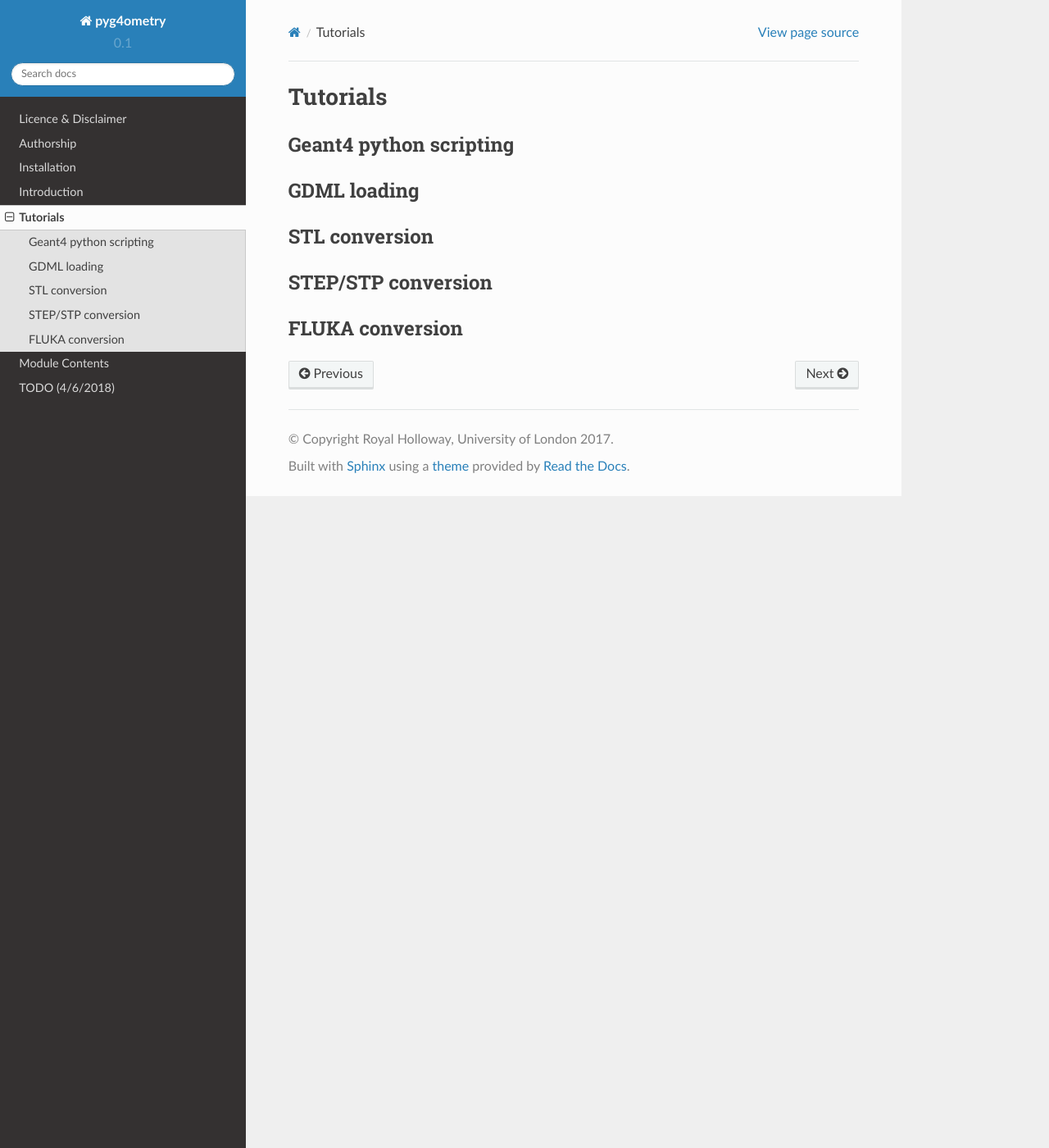
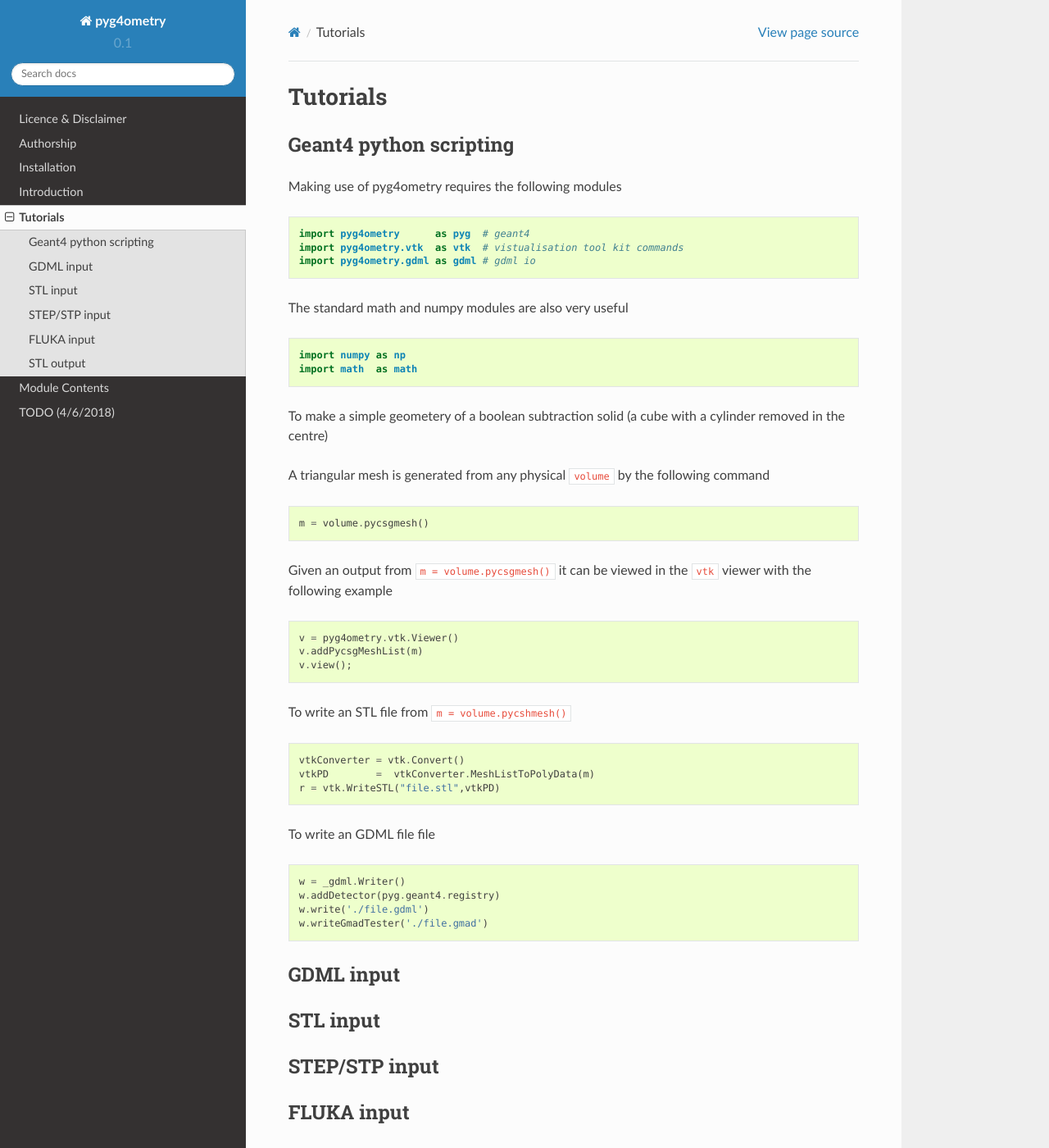
Before and after one commit to g4edge/pyg4ometry, a Sphinx documentation site: the page built from pyg4ometry/docs/source/tutorials.rst, in a window 1280 px wide and 1400 px high. Shown: the whole window at 82% size. Built offline with Sphinx 7.4.7 and the Read the Docs theme 2.0.0, drawn with Linux system fonts in a browser that asks for light colours.

Commit message:
Added output code examples

```diff
--- a/pyg4ometry/docs/source/tutorials.rst
+++ b/pyg4ometry/docs/source/tutorials.rst
@@ -5,14 +5,67 @@ Tutorials
 Geant4 python scripting
 -----------------------
 
-GDML loading
-------------
+Making use of pyg4ometry requires the following modules
 
-STL conversion
---------------
+.. code-block :: python
 
-STEP/STP conversion
--------------------
+   import pyg4ometry      as pyg  # geant4
+   import pyg4ometry.vtk  as vtk  # vistualisation tool kit commands
+   import pyg4ometry.gdml as gdml # gdml io
 
-FLUKA conversion
-----------------
+The standard math and numpy modules are also very useful
+
+.. code-block :: python
+
+   import numpy as np
+   import math  as math
+
+To make a simple geometery of a boolean subtraction solid (a cube with a cylinder removed in the centre)
+
+
+A triangular mesh is generated from any physical ``volume`` by the following command
+
+.. code-block :: python
+
+   m = volume.pycsgmesh()
+
+Given an output from ``m = volume.pycsgmesh()`` it can be viewed in the ``vtk`` viewer with the following example
+
+.. code-block :: python
+
+    v = pyg4ometry.vtk.Viewer()
+    v.addPycsgMeshList(m)
+    v.view();
+
+To write an STL file from ``m = volume.pycshmesh()``
+
+.. code-block :: python
+
+    vtkConverter = vtk.Convert()
+    vtkPD        =  vtkConverter.MeshListToPolyData(m)
+    r = vtk.WriteSTL("file.stl",vtkPD)
+
+To write an GDML file file
+
+.. code-block :: python
+
+    w = _gdml.Writer()
+    w.addDetector(pyg.geant4.registry)
+    w.write('./file.gdml')
+    w.writeGmadTester('./file.gmad')
+
+
+GDML input
+----------
+
+STL input
+---------
+
+STEP/STP input
+---------------
+
+FLUKA input
+-----------
+
+STL output
+----------
```
